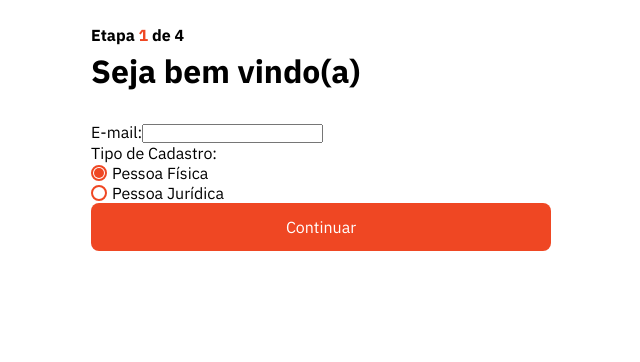
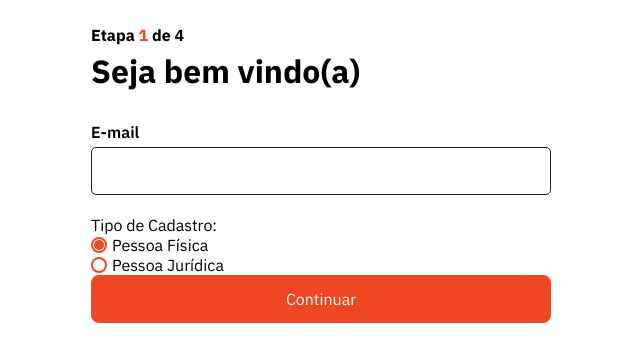
Before and after one commit to devRafaCoelho/mb-technical-challenge, a Vue app in the folder frontend/registration-user/: page / in a window 1280 px wide. Shown: the top 362 px of the page, without its empty margins (319-959 px from the left). Built offline with nearby package versions, Linux system fonts and the light colour scheme.

Commit message:
review components

```diff
--- a/frontend/registration-user/src/components/StepOne.vue
+++ b/frontend/registration-user/src/components/StepOne.vue
@@ -3,11 +3,8 @@
         <h4 class="step-title">Etapa <span class="step-number">1</span> de 4</h4>
         <h1 class="welcome-text">Seja bem vindo(a)</h1>
         <form @submit.prevent="validateStepOne">
-            <div class="input-container">
-                <label class="label-input" for="email">E-mail:</label>
-                <input class="input-text" type="text" v-model="formData.email" @input="validateInput('email')" />
-                <span v-if="errors.email" class="error-message">{{ errors.email }}</span>
-            </div>
+            <InputField label="E-mail" id="email" type="text" v-model="formData.email" :errorMessage="errors.email"
+                @input="validateInput('email')" />
             <div class="input-container">
                 <label class="label-input">Tipo de Cadastro:</label>
                 <div class="radio-input-container">
@@ -25,7 +22,12 @@
 </template>
 
 <script>
+import InputField from './InputField.vue';
+
 export default {
+    components: {
+        InputField
+    },
     props: ['formData'],
     data() {
         return {
@@ -37,9 +39,10 @@ export default {
     methods: {
         validateInput(field) {
             if (field === 'email') {
-                if (!this.formData.email) {
+                const email = this.formData.email.trim();
+                if (!email) {
                     this.errors.email = 'O E-mail é obrigatório';
-                } else if (!/^\S+@\S+\.\S+$/.test(this.formData.email)) {
+                } else if (!/^\S+@\S+\.\S+$/.test(email)) {
                     this.errors.email = 'E-mail inválido';
                 } else {
                     this.errors.email = '';
@@ -47,20 +50,11 @@ export default {
             }
         },
         validateStepOne() {
-            let valid = true;
-
-            if (!this.formData.email) {
-                this.errors.email = 'O E-mail é obrigatório';
-                valid = false;
-            } else if (!/^\S+@\S+\.\S+$/.test(this.formData.email)) {
-                this.errors.email = 'E-mail inválido';
-                valid = false;
-            }
-
-            if (valid) {
+            this.validateInput('email');
+            if (!this.errors.email) {
                 this.$emit('next');
             }
-        }
+        },
     },
     watch: {
         formData: {
--- a/frontend/registration-user/src/components/StepTwo.vue
+++ b/frontend/registration-user/src/components/StepTwo.vue
@@ -36,7 +36,6 @@
             </div>
             <button type="button" @click="$emit('prev')">Voltar</button>
             <button type="submit">Continuar</button>
-
         </form>
     </div>
 </template>
```
Also changed, not shown: frontend/registration-user/src/components/InputField.vue (line endings or trailing spaces).
